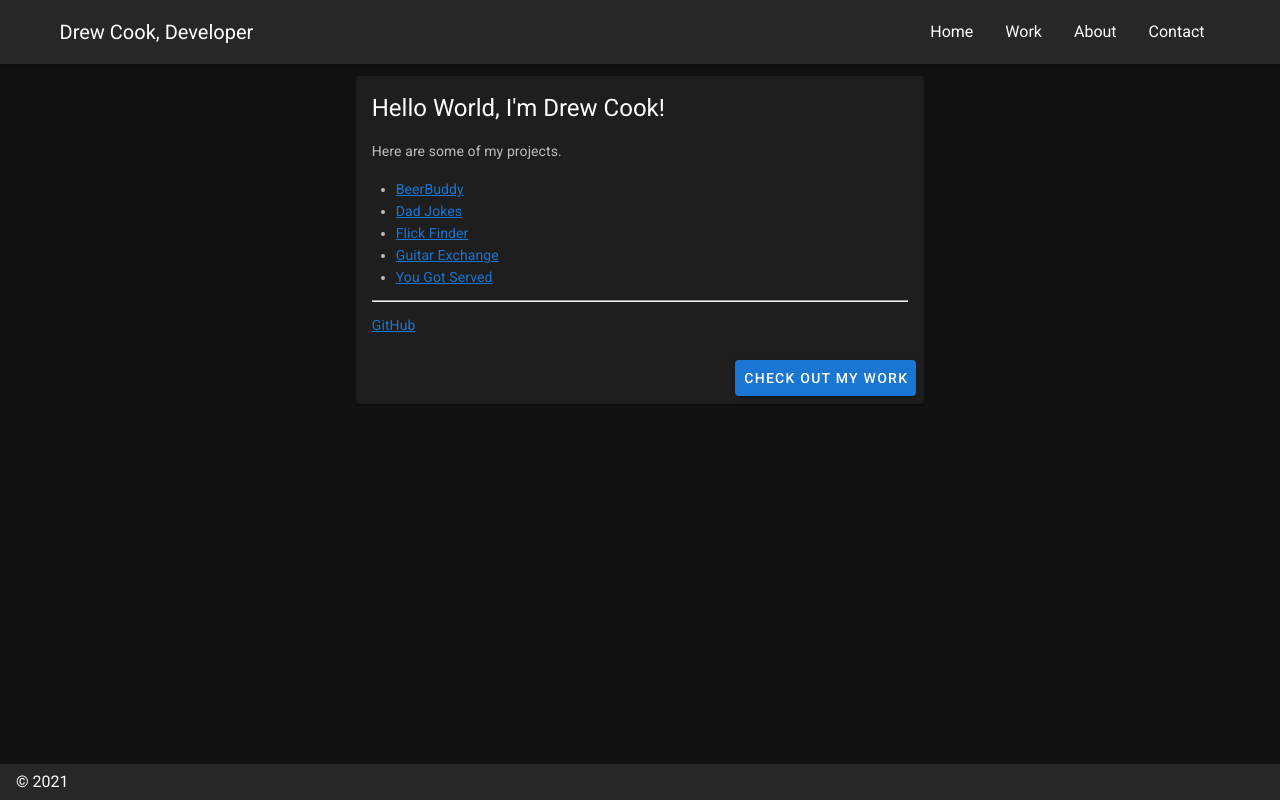
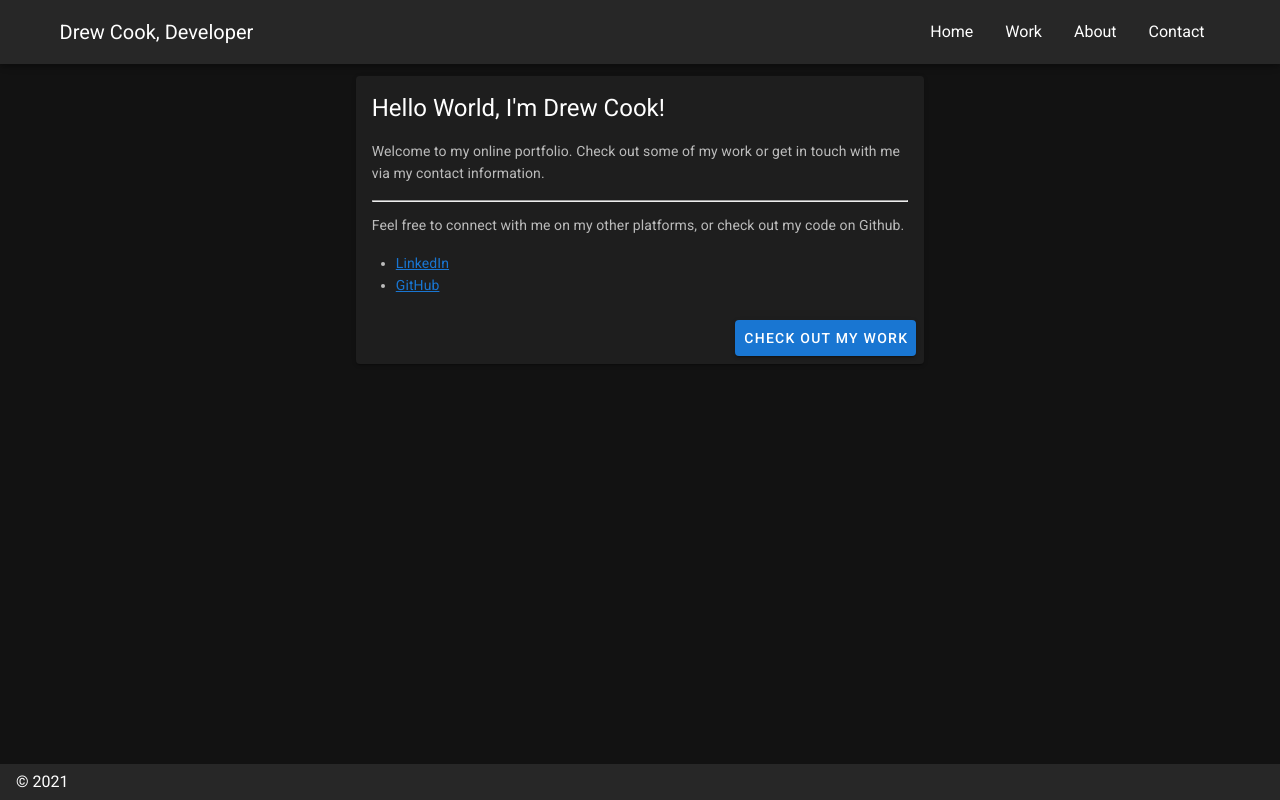
Before and after one commit to drewcook/portfolio-website, a Nuxt app: page / in a window 1280 px wide. Built offline with nearby package versions, Linux system fonts and the light colour scheme.

Commit message:
simplify homepage

```diff
--- a/pages/index.vue
+++ b/pages/index.vue
@@ -4,18 +4,24 @@
 			<v-card>
 				<v-card-title class="headline"> Hello World, I'm Drew Cook! </v-card-title>
 				<v-card-text>
-					<p>Here are some of my projects.</p>
+					<p>
+						Welcome to my online portfolio. Check out some of my work or get in touch with me via my
+						contact information.
+					</p>
+					<hr class="my-3" />
+					<p>Feel free to connect with me on my other platforms, or check out my code on Github.</p>
 					<ul>
-						<li><a href="https://beerbuddy.io" target="_blank">BeerBuddy</a></li>
-						<li><a href="https://dadjokes.drewcook.dev" target="_blank">Dad Jokes</a></li>
-						<li><a href="https://flickfinder.drewcook.dev" target="_blank">Flick Finder</a></li>
-						<li><a href="https://guitarxc.drewcook.dev" target="_blank">Guitar Exchange</a></li>
-						<li><a href="https://yougotserved.drewcook.dev" target="_blank">You Got Served</a></li>
+						<li>
+							<a href="https://linkedin.com/in/drewcook2" target="_blank" rel="noopener noreferrer">
+								LinkedIn
+							</a>
+						</li>
+						<li>
+							<a href="https://github.com/drewcook" target="_blank" rel="noopener noreferrer">
+								GitHub
+							</a>
+						</li>
 					</ul>
-					<hr class="my-3" />
-					<a href="https://github.com/drewcook" target="_blank" rel="noopener noreferrer">
-						GitHub
-					</a>
 				</v-card-text>
 				<v-card-actions>
 					<v-spacer />
```
